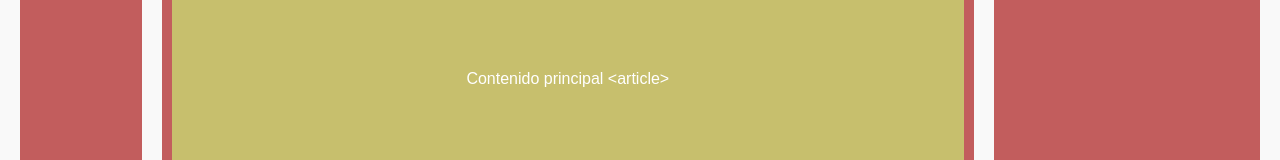
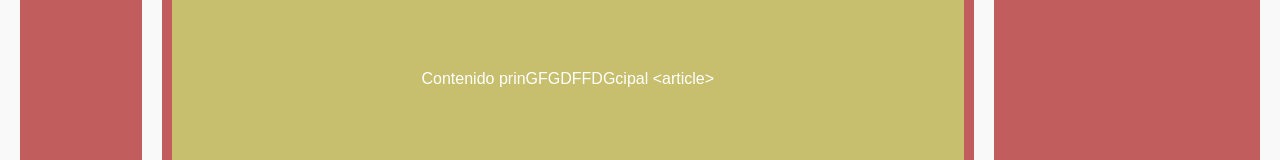
Before and after one commit to a24juangs-cell/Aplicaiones-Web.github.io, a plain HTML site: page index.html in a window 1280 px wide. Shown: the part 392-552 px from the top of the page. Drawn offline with Linux system fonts and the light colour scheme.

Commit message:
CAMBIO1-

```diff
--- a/index.html
+++ b/index.html
@@ -16,7 +16,7 @@
       <header>Encabezado de la sección &lt;header2&gt;</header>
 
       <article>
-        <p>Contenido principal &lt;article&gt;</p>
+        <p>Contenido prinGFGDFFDGcipal &lt;article&gt;</p>
       </article>
 
       <footer>Pie de la sección &lt;footer&gt;</footer>
```
